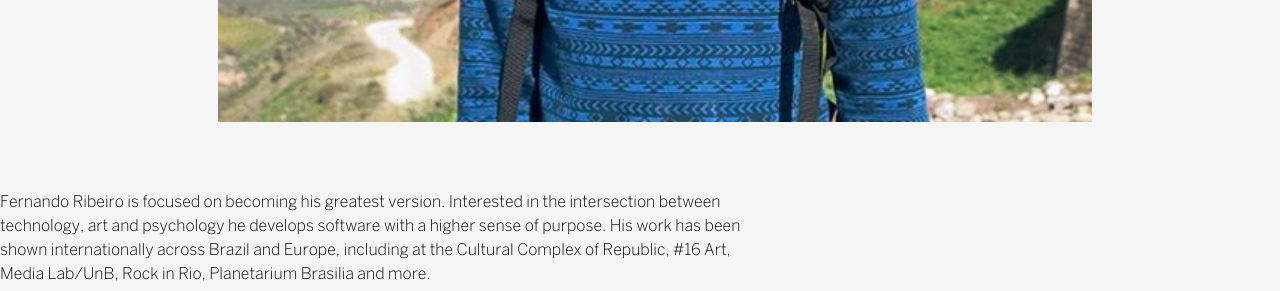
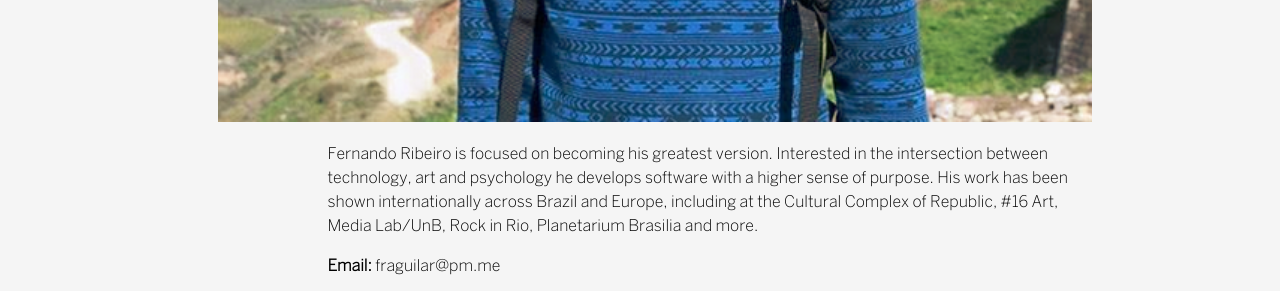
Before and after one commit to fernando-RA/fraguilar.com, a Gatsby site: page /about in a window 1280 px wide. Shown: the part 950-1241 px from the top of the page. Built offline with nearby package versions, Linux system fonts and the light colour scheme; Gatsby itself is replaced by a stand-in of ours.

Commit message:
Fix: solve about page

```diff
--- a/package.json
+++ b/package.json
@@ -12,6 +12,7 @@
     "gatsby-remark-images": "^6.0.0",
     "gatsby-source-filesystem": "*",
     "gatsby-transformer-remark": "^5.0.0",
+    "react": "^17.0.2",
     "react-dom": "^16.13.1",
     "react-helmet": "^6.1.0"
   },
--- a/src/layouts/styles/index.css
+++ b/src/layouts/styles/index.css
@@ -299,7 +299,7 @@
 }
 
 .AboutDescription {
-  margin: 3rem 0px 0px 0px;
+  display: block;
 }
 
 .AboutDescription p {
```
Also changed, not shown: 1 other file.
